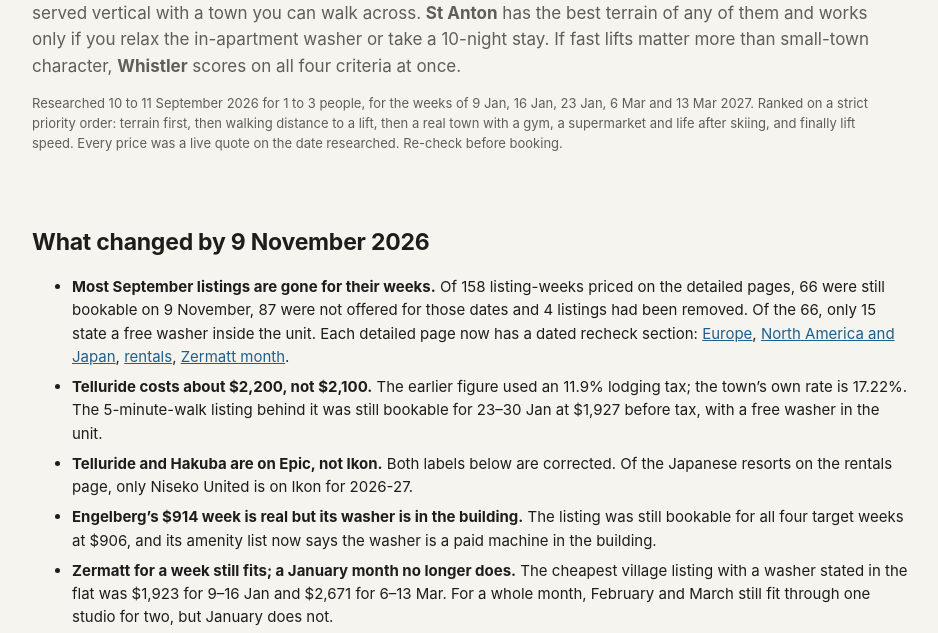
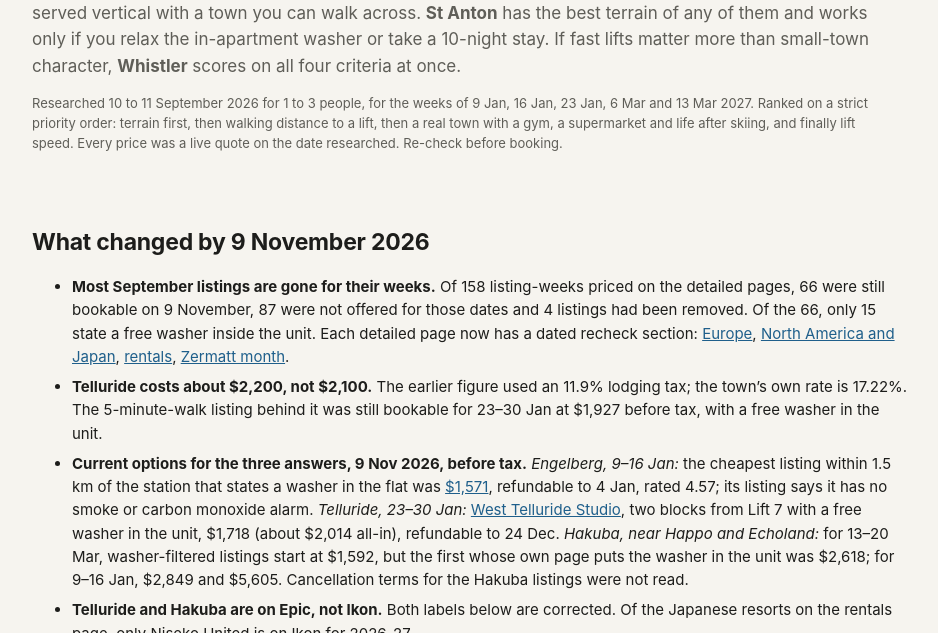
Before and after one commit to SamuelJWebber/ski-rentals-2027, a plain HTML site: page index.html in a window 1280 px wide. Shown: the part 111-744 px from the top of the page, without its empty margins (46-984 px from the left). Drawn offline with Linux system fonts and the light colour scheme.

Commit message:
Index: current refundable options for Engelberg, Telluride and Hakuba
Fresh searches on 9 Nov 2026 for the three headline answers, walking
results by price until a listing states an in-unit washer, with the
cancellation line read where it rendered.

Co-Authored-By: Claude Opus 5.5 <noreply@anthropic.com>

```diff
--- a/index.html
+++ b/index.html
@@ -72,6 +72,7 @@
   <ul class="plain">
     <li><b>Most September listings are gone for their weeks.</b> Of 158 listing-weeks priced on the detailed pages, 66 were still bookable on 9 November, 87 were not offered for those dates and 4 listings had been removed. Of the 66, only 15 state a free washer inside the unit. Each detailed page now has a dated recheck section: <a href="alps-extreme-ski-2027.html#recheck">Europe</a>, <a href="steep-and-town-2027.html#recheck">North America and Japan</a>, <a href="ski-rentals-2027.html#recheck">rentals</a>, <a href="zermatt-month-stay-2026-27.html#fresh">Zermatt month</a>.</li>
     <li><b>Telluride costs about $2,200, not $2,100.</b> The earlier figure used an 11.9% lodging tax; the town&rsquo;s own rate is 17.22%. The 5-minute-walk listing behind it was still bookable for 23&ndash;30 Jan at $1,927 before tax, with a free washer in the unit.</li>
+    <li><b>Current options for the three answers, 9 Nov 2026, before tax.</b> <i>Engelberg, 9&ndash;16 Jan:</i> the cheapest listing within 1.5 km of the station that states a washer in the flat was <a href="https://www.airbnb.com/rooms/1267557874578220140?check_in=2027-01-09&amp;check_out=2027-01-16&amp;adults=2">$1,571</a>, refundable to 4 Jan, rated 4.57; its listing says it has no smoke or carbon monoxide alarm. <i>Telluride, 23&ndash;30 Jan:</i> <a href="https://www.airbnb.com/rooms/29856063?check_in=2027-01-23&amp;check_out=2027-01-30&amp;adults=2">West Telluride Studio</a>, two blocks from Lift 7 with a free washer in the unit, $1,718 (about $2,014 all-in), refundable to 24 Dec. <i>Hakuba, near Happo and Echoland:</i> for 13&ndash;20 Mar, washer-filtered listings start at $1,592, but the first whose own page puts the washer in the unit was $2,618; for 9&ndash;16 Jan, $2,849 and $5,605. Cancellation terms for the Hakuba listings were not read.</li>
     <li><b>Telluride and Hakuba are on Epic, not Ikon.</b> Both labels below are corrected. Of the Japanese resorts on the rentals page, only Niseko United is on Ikon for 2026-27.</li>
     <li><b>Engelberg&rsquo;s $914 week is real but its washer is in the building.</b> The listing was still bookable for all four target weeks at $906, and its amenity list now says the washer is a paid machine in the building.</li>
     <li><b>Zermatt for a week still fits; a January month no longer does.</b> The cheapest village listing with a washer stated in the flat was $1,923 for 9&ndash;16 Jan and $2,671 for 6&ndash;13 Mar. For a whole month, February and March still fit through one studio for two, but January does not.</li>
```
